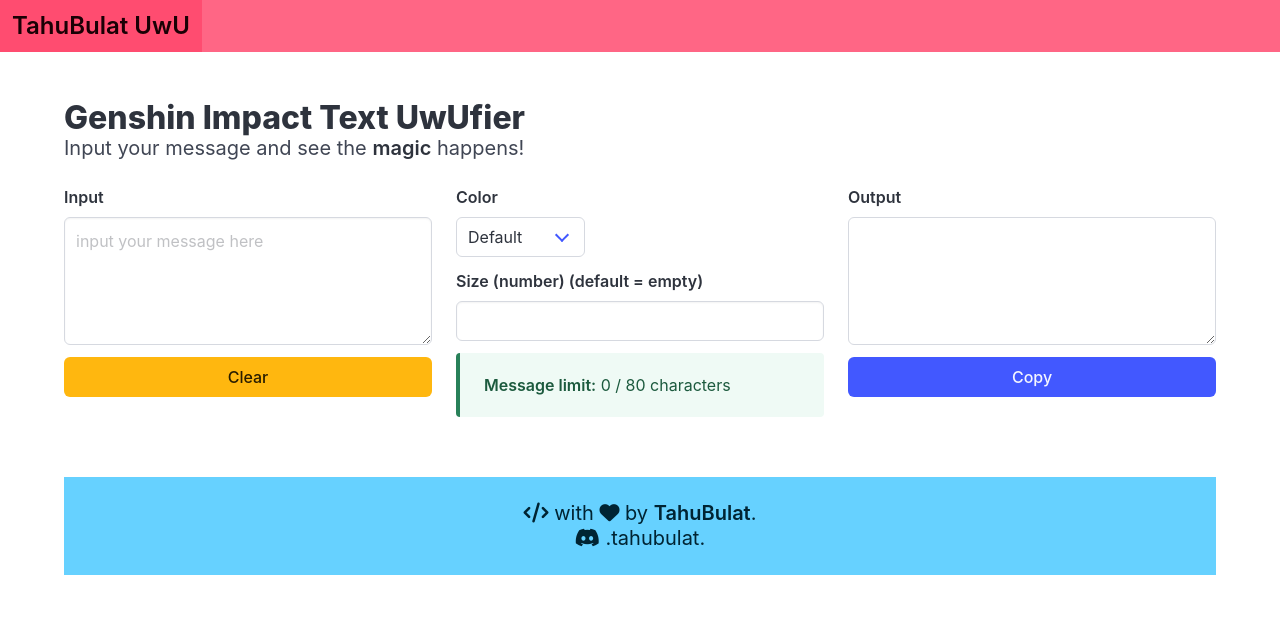
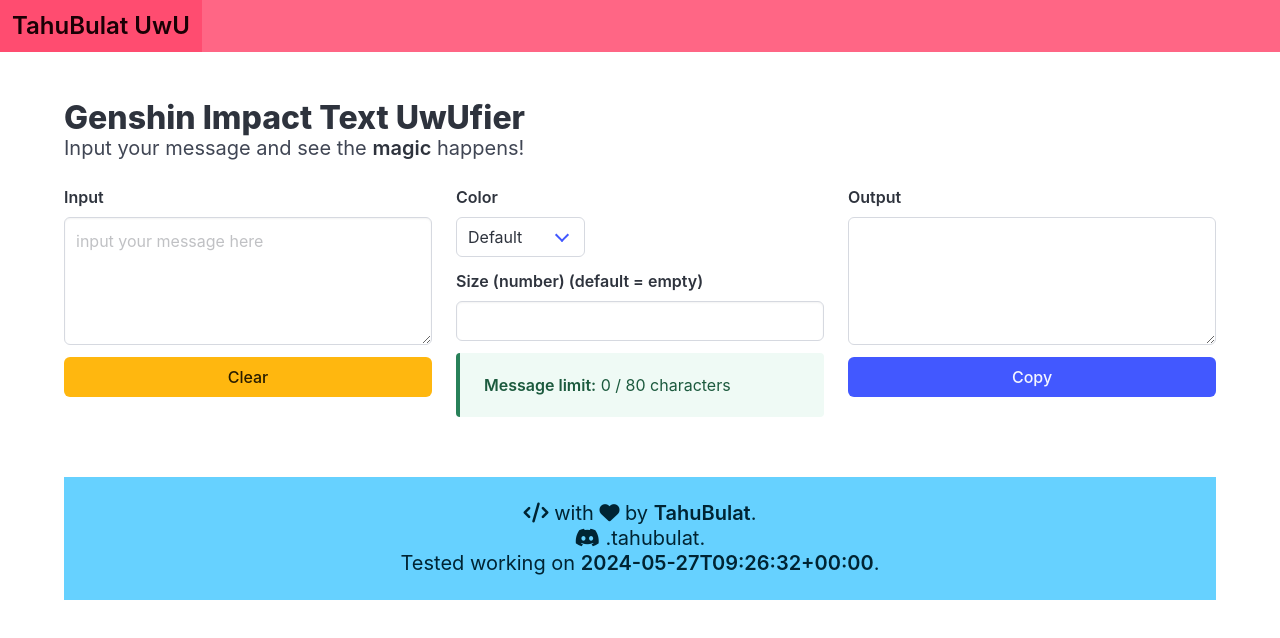
Before and after one commit to luthfeew/tahubulat-static, a plain HTML site: page index.html in a window 1280 px wide. Drawn offline with nearby package versions, Linux system fonts and the light colour scheme.

Commit message:
add timestamp

```diff
--- a/index.html
+++ b/index.html
@@ -176,6 +176,8 @@
               <i class="fa-solid fa-heart"></i> by <strong>TahuBulat</strong>.
               <br />
               <i class="fa-brands fa-discord"></i> .tahubulat.
+              <br />
+              Tested working on <strong>2024-05-27T09:26:32+00:00</strong>.
             </p>
           </div>
         </section>
```
